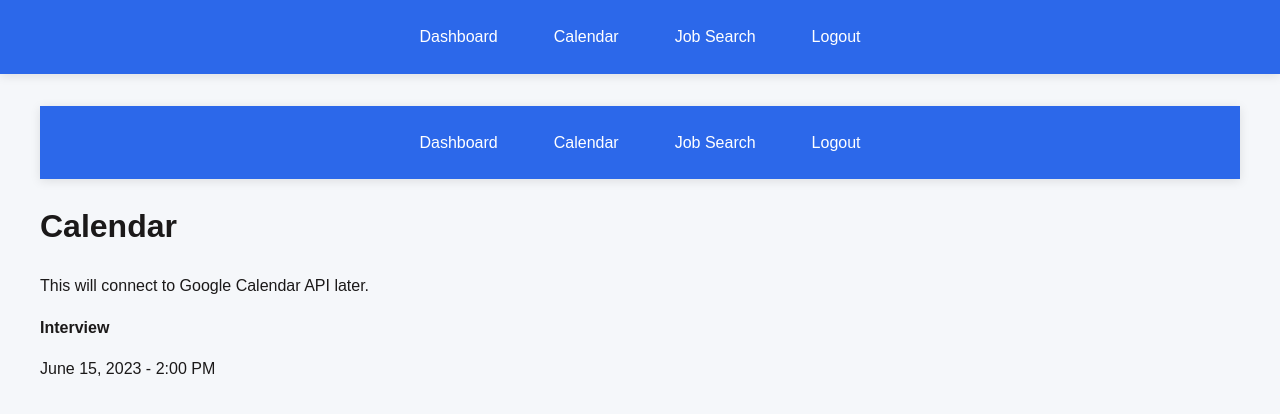
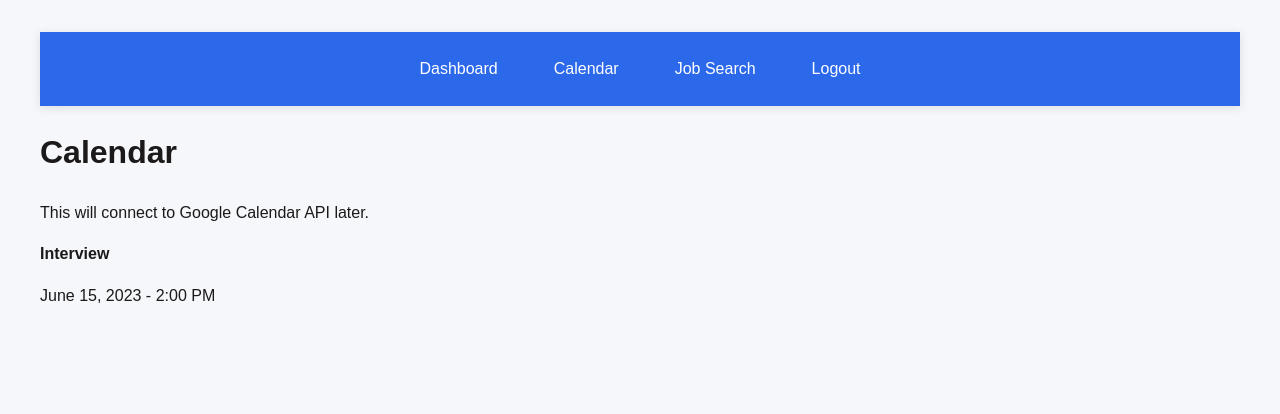
Before and after one commit to evali767/Job101, a React (Create React App) app: page /calendar in a window 1280 px wide. Shown: the top 414 px of the page. Built offline with nearby package versions, Linux system fonts and the light colour scheme; no server answers.

Commit message:
Removed alert from log out

```diff
--- a/src/App.js
+++ b/src/App.js
@@ -23,12 +23,11 @@ function App() {
   return (
     <Router>
       <div className="app">
-        <Navbar/>
-        {/* {isLoggedIn && <Navbar />} */}
+        {isLoggedIn && <Navbar />}
         <Routes>
-          {/* <Route path="/" element={
+          <Route path="/" element={
             <Login onLogin={() => setIsLoggedIn(true)} />
-          } /> */}
+          } />
           <Route path="/dashboard" element={<Dashboard applications={applications} />} />
           <Route path="/signup" element={<Signup/>} />
           <Route path="/calendar" element={<Calendar />} />
--- a/src/components/Navbar.js
+++ b/src/components/Navbar.js
@@ -7,7 +7,7 @@ export default function Navbar() {
       <Link to="/dashboard">Dashboard</Link>
       <Link to="/calendar">Calendar</Link>
       <Link to="/jobsearch">Job Search</Link>
-      <Link to="/" onClick={() => alert("Will implement logout later")}>
+      <Link to="/">
         Logout
       </Link>
     </nav>
```
